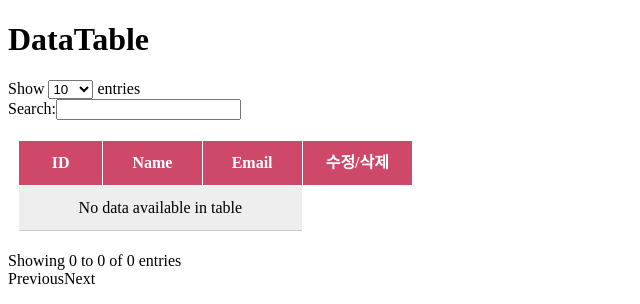
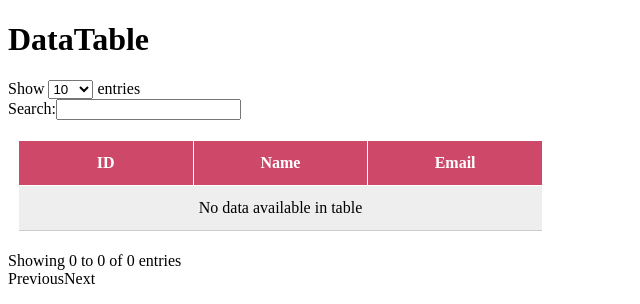
Before and after one commit to cho-kyeongcheol/django-tutorial, a Django app: page /datatable in a window 1280 px wide. Shown: the part 90-394 px from the top of the page, without its empty margins (0-640 px from the left). Run offline with Django 3.2, Linux system fonts and the light colour scheme; data that the repository does not hold is empty; some libraries are stand-ins or nearby versions.

Commit message:
edit readme datatable

```diff
--- a/blog/templates/datatable.html
+++ b/blog/templates/datatable.html
@@ -13,13 +13,12 @@
             <th>ID</th>
             <th>Name</th>
             <th>Email</th>
-            <th>수정/삭제</th>
         </tr>
     </thead>
     <tbody>
 
 
-      <td>gg</td>
+
     </tbody>
 </table>
 
@@ -52,7 +51,6 @@
                      { "data": "fields.user_id" },
                      { "data": "fields.name" },
                      { "data": "fields.email" },
-
                  ]
          } );
      } );
```
Also changed, not shown: README.md.
